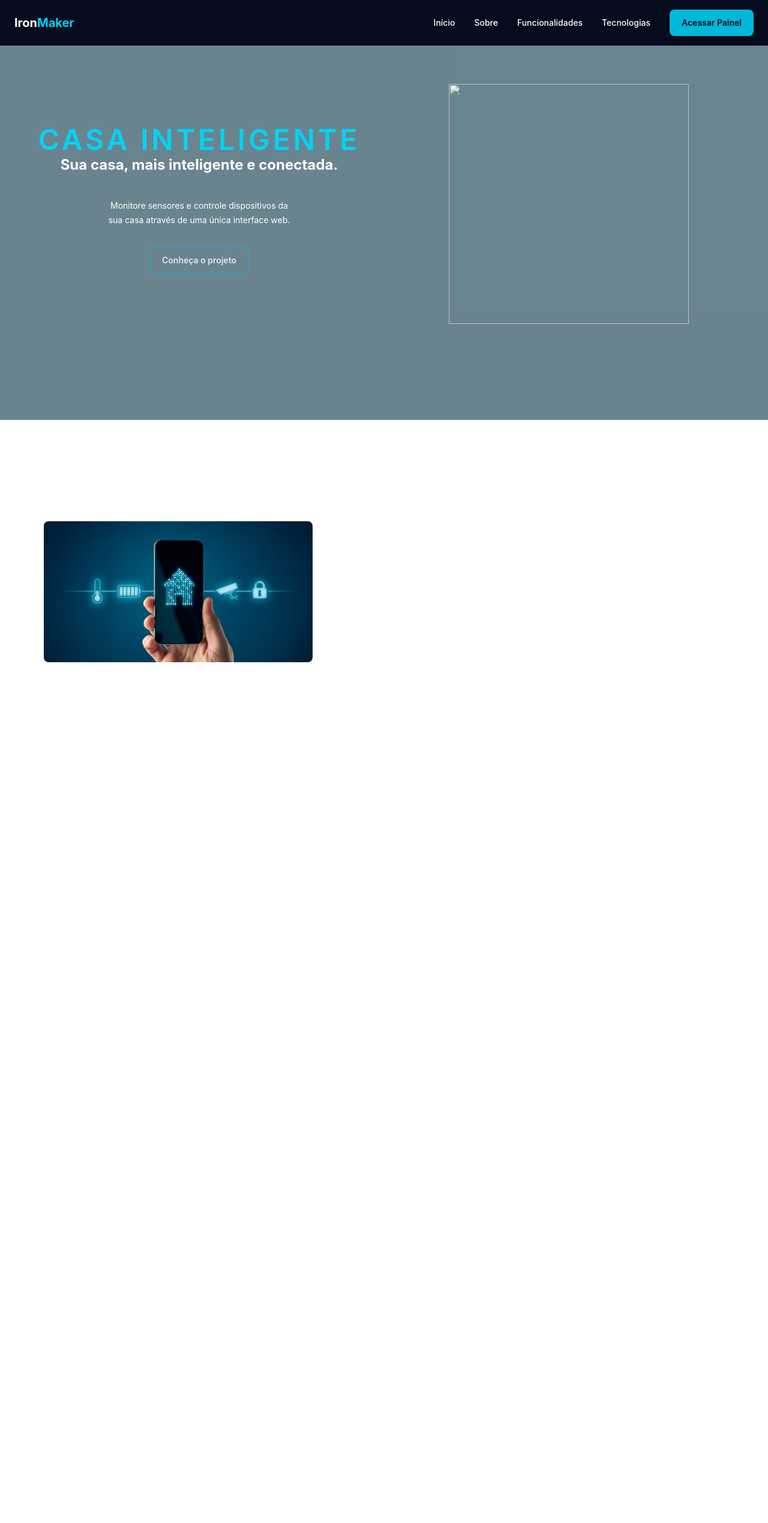
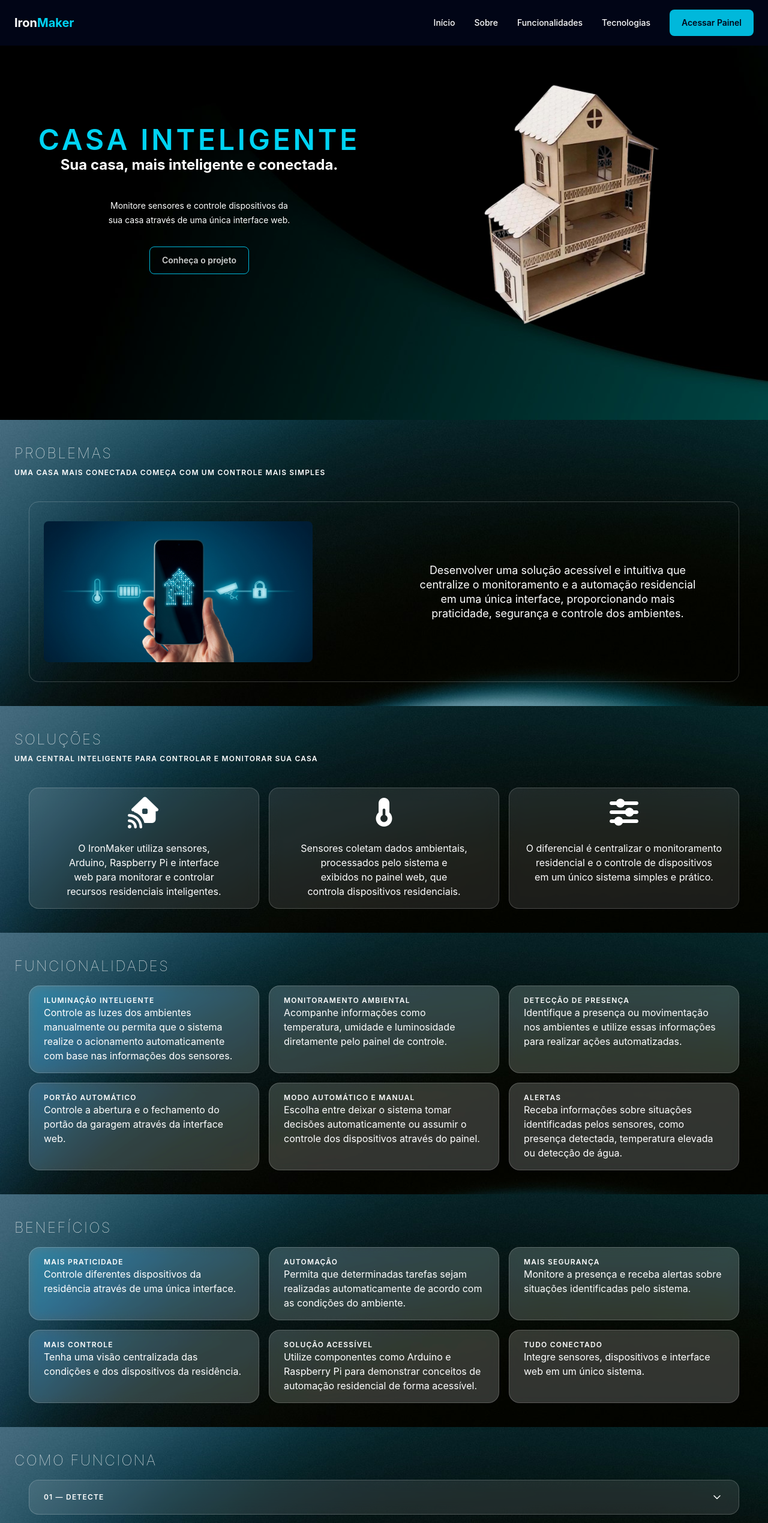
Before and after one commit to axlivcnsl-cloud/CasaInteligente, a website: page index.html in a window 1280 px wide. Shown: the top 2539 px of the page at 60% size. Drawn offline with nearby package versions, Linux system fonts and the light colour scheme; files that its build step writes are made by us from their sources; the site is published under a folder, as on GitHub Pages, so addresses that start at the root find nothing.

Commit message:
alterando caminho das imagens

```diff
--- a/css/teste.css
+++ b/css/teste.css
@@ -1,49 +1,49 @@
 html { scroll-behavior: smooth; scroll-padding-top: 80px; }
 
 .bg-inicio {
-    background-image: url('/img/fundo1.jpg');
+    background-image: url('../img/fundo1.jpg');
     background-repeat: no-repeat;
     background-attachment: fixed;
 }
 
 .bg-1 {
-    background-image: url('/img/fundo8.jpg');
+    background-image: url('../img/fundo8.jpg');
     background-repeat: no-repeat;
     background-attachment: fixed;
 }
 
 .bg-2 {
-    background-image: url('/img/fundo8.jpg');
+    background-image: url('../img/fundo8.jpg');
     background-repeat: no-repeat;
     background-attachment: fixed;
 }
 
 .bg-3 {
-    background-image: url('/img/fundo8.jpg');
+    background-image: url('../img/fundo8.jpg');
     background-repeat: no-repeat;
     background-attachment: fixed;
 }
 
 .bg-4 {
-    background-image: url('/img/fundo8.jpg');
+    background-image: url('../img/fundo8.jpg');
     background-repeat: no-repeat;
     background-attachment: fixed;
 }
 
 .bg-5 {
-    background-image: url('/img/fundo8.jpg');
+    background-image: url('../img/fundo8.jpg');
     background-repeat: no-repeat;
     background-attachment: fixed;
 }
 
 .bg-6 {
-    background-image: url('/img/fundo8.jpg');
+    background-image: url('../img/fundo8.jpg');
     background-repeat: no-repeat;
     background-attachment: fixed;
 }
 
 .bg-7 {
-    background-image: url('/img/fundo8.jpg');
+    background-image: url('../img/fundo8.jpg');
     background-repeat: no-repeat;
     background-attachment: fixed;
 
--- a/index.html
+++ b/index.html
@@ -40,7 +40,7 @@
                     </div>
                 </div>
                 <div class="w-full flex text-center items-center justify-center">
-                    <img src="/img/casaAutomatizada.png" class="size-100 animate-houseBounce">
+                    <img src="./img/casaAutomatizada.png" class="size-100 animate-houseBounce">
                 </div>
         </section>
 
```
